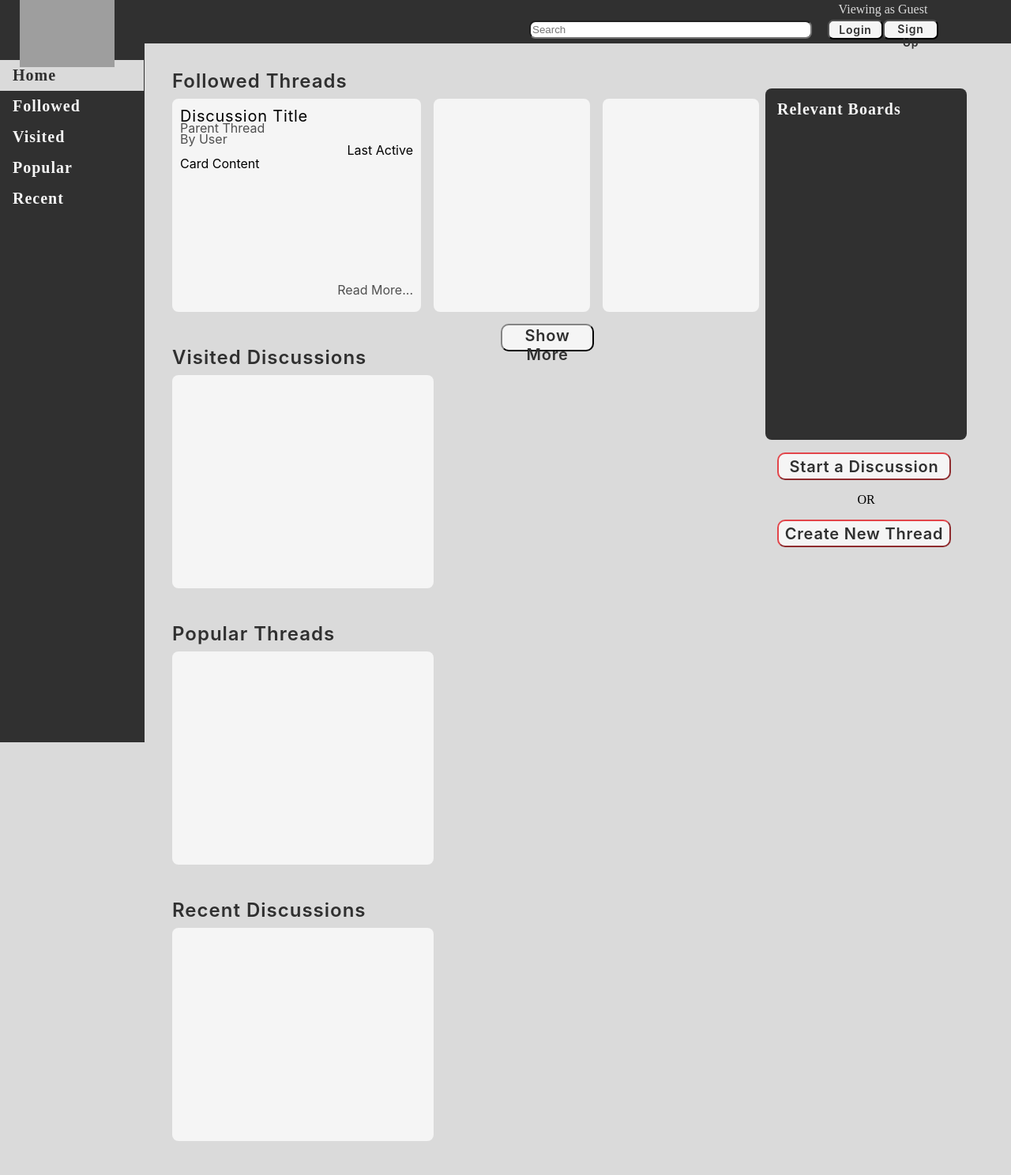
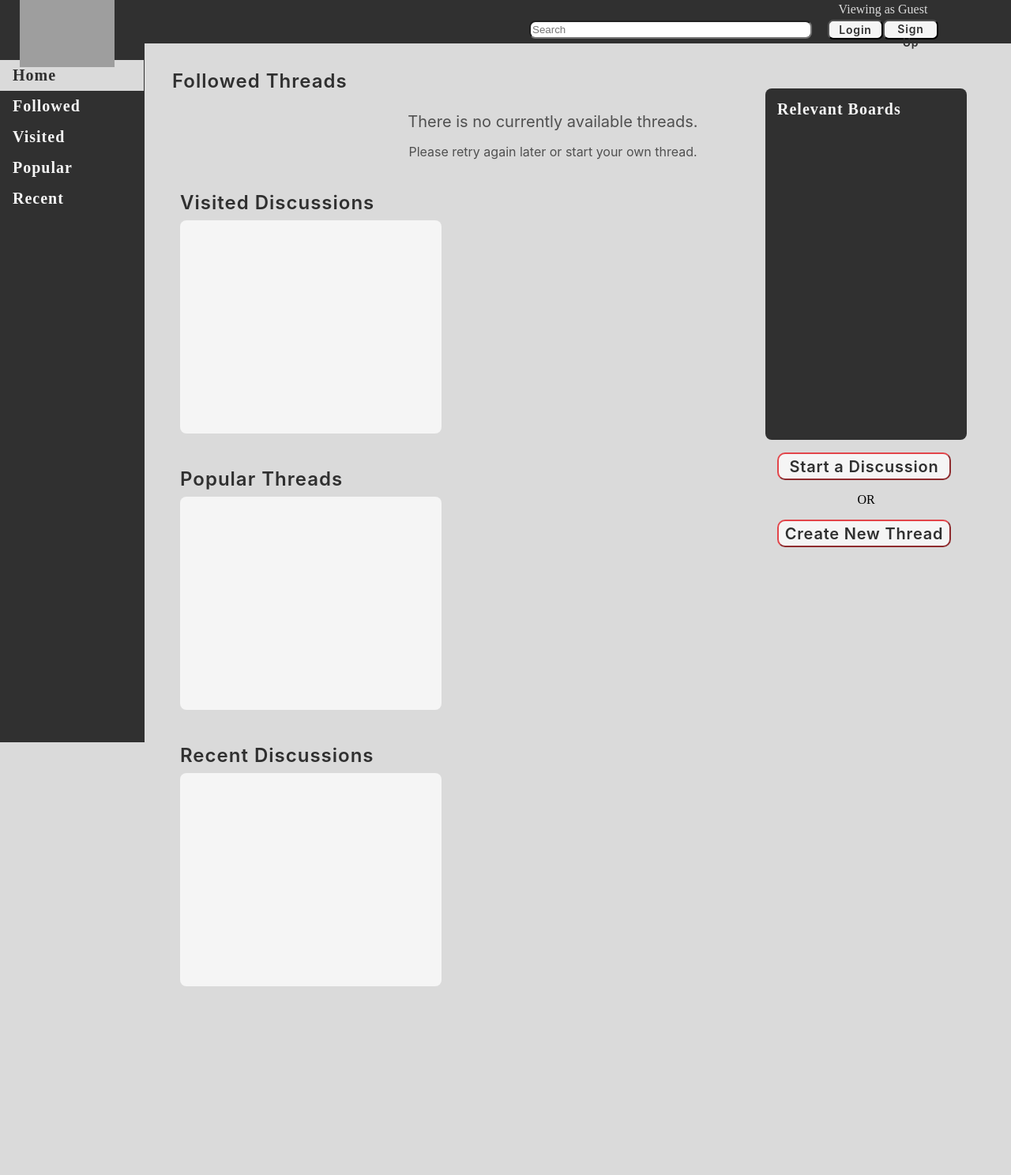
Before and after one commit to EKSViLiZ/courierWebsiteProject, a PHP site: page /home.php in a window 1280 px wide. Shown: the whole page at 79% size. After the commit the page ends 1249 px from the top, so only its background shows below. Run offline with PHP 8.4, Linux system fonts and the light colour scheme; grey boxes are pictures that could not be loaded.

Commit message:
Add files via upload

```diff
--- a/courier/userType/guest/home.css
+++ b/courier/userType/guest/home.css
@@ -393,3 +393,30 @@ a, a:hover, a:focus, a:active{
 .relevantBoards{
     color: #f5f5f5;
 }
+
+.nothingDiv{
+    position: relative;
+    text-align: center;
+    padding-top: 25px;
+    width: 980px;
+    height: 100px;
+    flex-shrink: 0;
+}
+
+.header1{
+    color: #505050;
+    font-family: Inter;
+    font-size: 20px;
+    font-style: normal;
+    font-weight: 400;
+    line-height: normal;
+}
+
+.p1{
+    color: #505050;
+    font-family: Inter;
+    font-size: 16px;
+    font-style: normal;
+    font-weight: 400;
+    line-height: normal;
+}
--- a/courier/userType/guest/home.php
+++ b/courier/userType/guest/home.php
@@ -99,6 +99,12 @@
             <label class="primaryCategoryTitle">Followed Threads</label>
 
             <div class="catagoryFlex">
+            <?php
+                $cardAmount = 0;
+                if($cardAmount != 0){
+                    $x = 0;
+                    while($x < $cardAmount && $x < 3){
+            ?>
                         <div class="cards">
                             <div class="discussionTitle">Discussion Title</div>
                             <div class="parentThread">Parent Thread</div>
@@ -107,27 +113,26 @@
                             <div class="cardContent">Card Content</div>
                             <div class="readMore">Read More...</div>
                         </div>
-
-                 <div class="cards">
-                    <label class="discussionTitle"></label>
-                    <label class="parentThread"></label>
-                    <label class="lastActive"></label>
-                    <label class="cardContent"></label>
+            <?php
+                        $x++;
+                    }
+                        if($cardAmount > 3){
+            ?>
                             </div>
-
-                <div class="cards">
-                    <label class="discussionTitle"></label>
-                    <label class="parentThread"></label>
-                    <label class="lastActive"></label>
-                    <label class="cardContent"></label>
+                            <a href="followedThreads.php"><button class="showMoreBtn">Show More</button></a>
+            <?php
+                        }
+                }
+                else{
+                    ?>
+                    <div class="nothingDiv">
+                        <h class="header1">There is no currently available threads.</h>
+                        <p class="p1">Please retry again later or start your own thread.</p>
                     </div>
+                    <?php
+                }
+            ?>
         </div>
-
-            <a href="followedThreads.php"><button class="showMoreBtn">Show More</button></a>
-
-        </div>
-
-
 
         <div class="catagory">
             <label class="primaryCategoryTitle">Visited Discussions</label>
```
Lines whose indentation alone changed are shown as unchanged.
